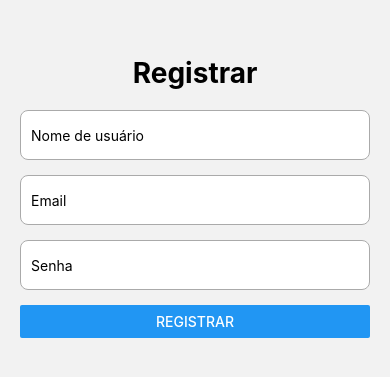
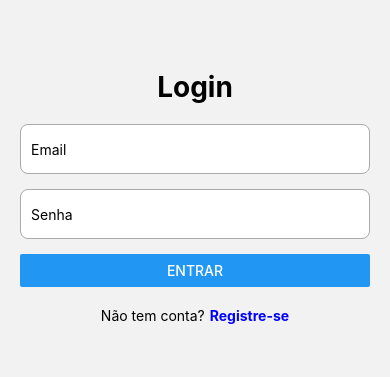
Before and after one commit to ViniciusPovoa/frontEndPDSI, a React Native app: screen / in a window 390 px wide. Shown: the part 225-602 px from the top of the page. Built offline with nearby package versions, Linux system fonts and the light colour scheme; what react-native-calendars would draw is missing.

Commit message:
UPDATE: login como pagina incial

```diff
--- a/App.tsx
+++ b/App.tsx
@@ -11,7 +11,7 @@ const Stack = createNativeStackNavigator();
 export default function App() {
   return (
     <NavigationContainer>
-      <Stack.Navigator initialRouteName="Register">
+      <Stack.Navigator initialRouteName="Login">
         <Stack.Screen
           name="Register"
           component={RegisterScreen}
```
